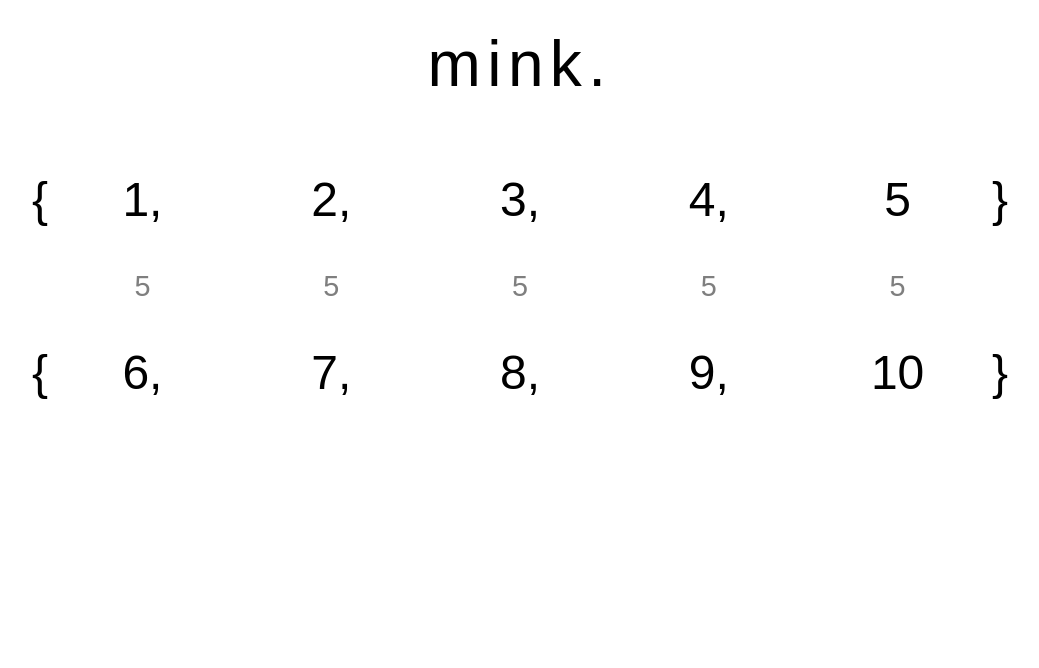
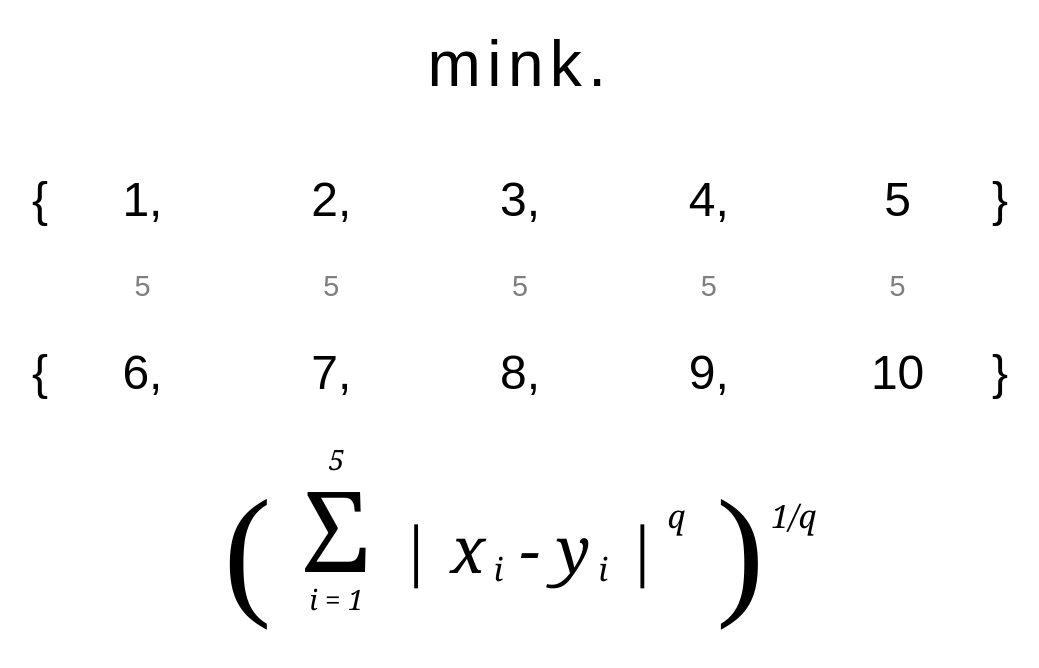
Before and after one commit to ryanalane/mink, a plain HTML site: page index.html in a window 1280 px wide. Shown: the whole page, without its empty margins (120-1159 px from the left). Drawn offline with Linux system fonts and the light colour scheme.

Commit message:
Added the Minkowski Distance expression

```diff
--- a/index.html
+++ b/index.html
@@ -6,6 +6,7 @@
 
 	<script type="text/javascript" src="jquery-1.8.0.min.js"></script>
 	<script type="text/javascript" src="jquery-ui-1.8.23.custom.min.js"></script>
+	<script type="text/javascript" src="index.js"></script>
 
 </head>
 <body>
@@ -33,5 +34,20 @@
 			<td>10</td>
 		</tr>
 	</table>
+
+	<div id="expression">
+		<span class="open parenthesis">(</span>
+
+		<span class="summation">
+			<span class="upper bound">5</span>
+			<span class="sigma">&Sigma;</span>
+			<span class="lower bound">i = 1</span>
+		</span>
+		<span id="component_difference">| x<span class="sub">i</span> - y<span class="sub">i</span> |</span>
+		<span class="super">q</span>
+
+		<span class="close parenthesis">)</span>
+		<span class="super">1/q</span>
+	</div>
 </body>
 </html>
--- a/styles.scss
+++ b/styles.scss
@@ -56,3 +56,64 @@ h1 {
 		}
 	}
 }
+
+#expression {
+	font-size: 4em;
+	font-family: Georgia, Times, serif;
+	font-style: italic;
+	position: relative;
+
+	span {
+		vertical-align: middle;
+	}
+
+	.parenthesis {
+		font-size: 2.25em;
+		font-family: "Times New Roman", Times, serif;
+		font-style: normal;
+
+		&.open {
+			margin-right: 0.1em;
+		}
+		&.close {
+			margin-left: 0.1em;
+		}
+	}
+
+	.summation {
+		font-size: 1.75em;
+		vertical-align: -40%;
+		margin-right: 0.1em;
+		display: inline-block;
+
+		span {
+			width: 100%;
+			float: left;
+		}
+
+		.bound {
+			font-size: 0.25em;
+
+			&.lower {
+				clear: left;
+			}
+		}
+
+		.sigma {
+			font-style: normal;
+			clear: left;
+		}
+
+	}
+
+	.super {
+		font-size: 0.5em;
+		vertical-align: 125%;
+		margin-left: -0.3em;
+	}
+	.sub {
+		font-size: 0.5em;
+		vertical-align: -25%;
+		margin-left: 0.25em;
+	}
+}
```
Also changed, not shown: styles.css.
